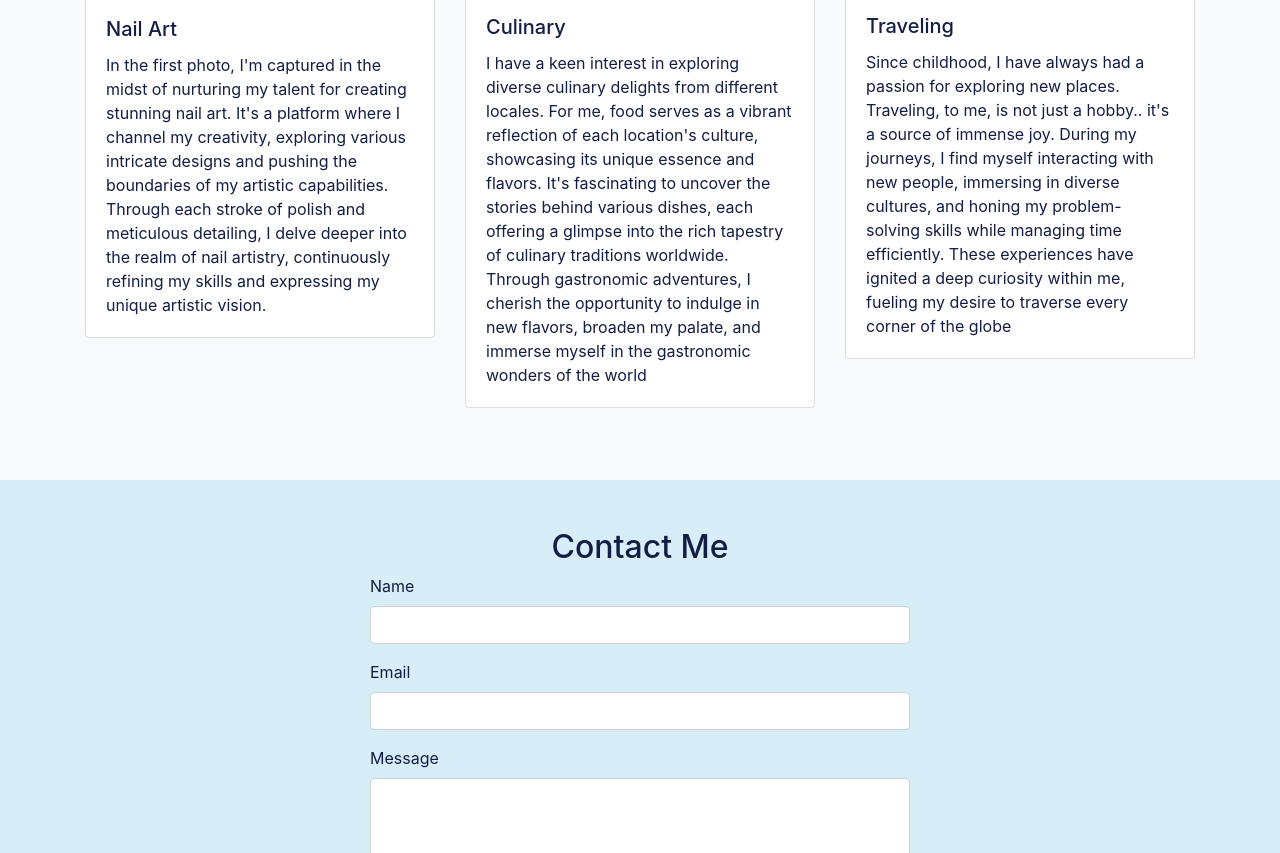
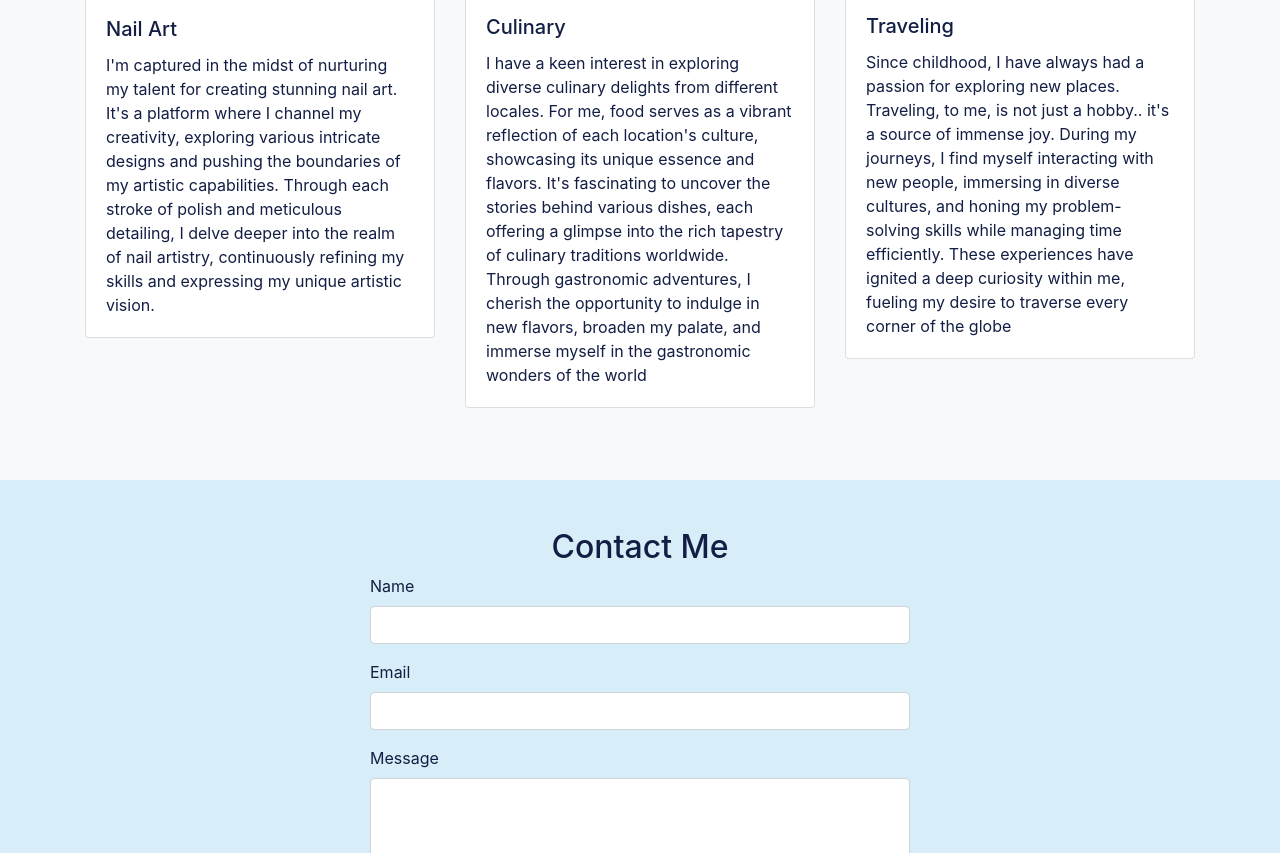
Before and after one commit to thisnotulala/CesyaCatherine, a plain HTML site: page index.html in a window 1280 px wide. Shown: the part 1411-2264 px from the top of the page. Drawn offline with nearby package versions, Linux system fonts and the light colour scheme.

Commit message:
Update index.html

```diff
--- a/index.html
+++ b/index.html
@@ -91,7 +91,7 @@
             <img src="1.jpg" alt="Project 1" class="card-img-top">
             <div class="card-body">
               <h5 class="card-title text-pink">Nail Art</h5>
-              <p class="card-text text-pink">In the first photo, I'm captured in the midst of nurturing my talent for creating stunning nail art. It's a platform where I channel my creativity, exploring various intricate designs and pushing the boundaries of my artistic capabilities. Through each stroke of polish and meticulous detailing, I delve deeper into the realm of nail artistry, continuously refining my skills and expressing my unique artistic vision.</p>
+              <p class="card-text text-pink">I'm captured in the midst of nurturing my talent for creating stunning nail art. It's a platform where I channel my creativity, exploring various intricate designs and pushing the boundaries of my artistic capabilities. Through each stroke of polish and meticulous detailing, I delve deeper into the realm of nail artistry, continuously refining my skills and expressing my unique artistic vision.</p>
             </div>
           </div>
         </div>
@@ -117,7 +117,6 @@
     </div>
   </section>
 
-  <!-- Contact Section -->
   <section id="contact" class="py-5">
     <div class="container">
       <h2 class="text-center text-pink">Contact Me</h2>
@@ -150,14 +149,12 @@
     </div>
   </section>
 
-  <!-- Footer -->
   <footer class="bg-pink text-white py-4">
     <div class="container text-center">
       <p>&copy; 2024 Cesya Catherine</p>
     </div>
   </footer>
 
-  <!-- Bootstrap JS -->
   <script src="https://code.jquery.com/jquery-3.5.1.slim.min.js"></script>
   <script src="https://cdn.jsdelivr.net/npm/@popperjs/core@2.5.4/dist/umd/popper.min.js"></script>
   <script src="https://stackpath.bootstrapcdn.com/bootstrap/4.5.2/js/bootstrap.min.js"></script>
```
